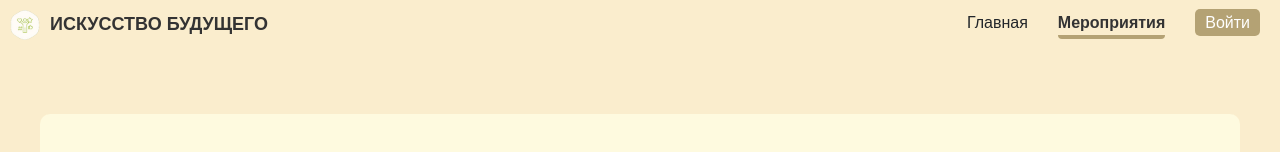
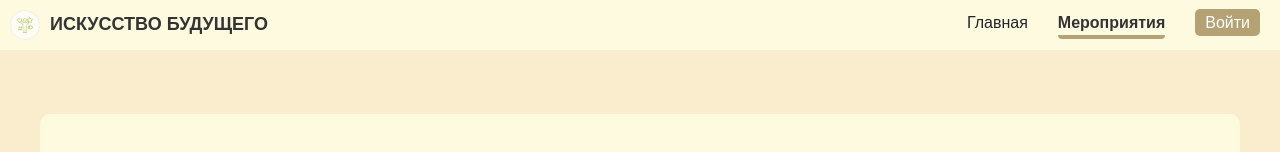
Before and after one commit to 1nastya3425/DigitalWind, a React (Vite) app in the folder frontend/digital-wild/: page /events in a window 1280 px wide. Shown: the top 152 px of the page. Built offline with nearby package versions, Linux system fonts and the light colour scheme; no server answers.

Commit message:
починила хедер

```diff
--- a/frontend/digital-wild/src/App.css
+++ b/frontend/digital-wild/src/App.css
@@ -10,7 +10,7 @@ body {
 }
 
 header {
-  background-color: #FAEDCD;
+  background-color: #FEFADF;
   padding: 10px;
 }
 
--- a/frontend/digital-wild/src/components/EventsList.css
+++ b/frontend/digital-wild/src/components/EventsList.css
@@ -18,6 +18,7 @@
   display: flex;
   flex-direction: column;
 }
+
 
 .header-section {
   display: flex;
```
Also changed, not shown: 1 other file (tests, documents, lock files or other folders).
